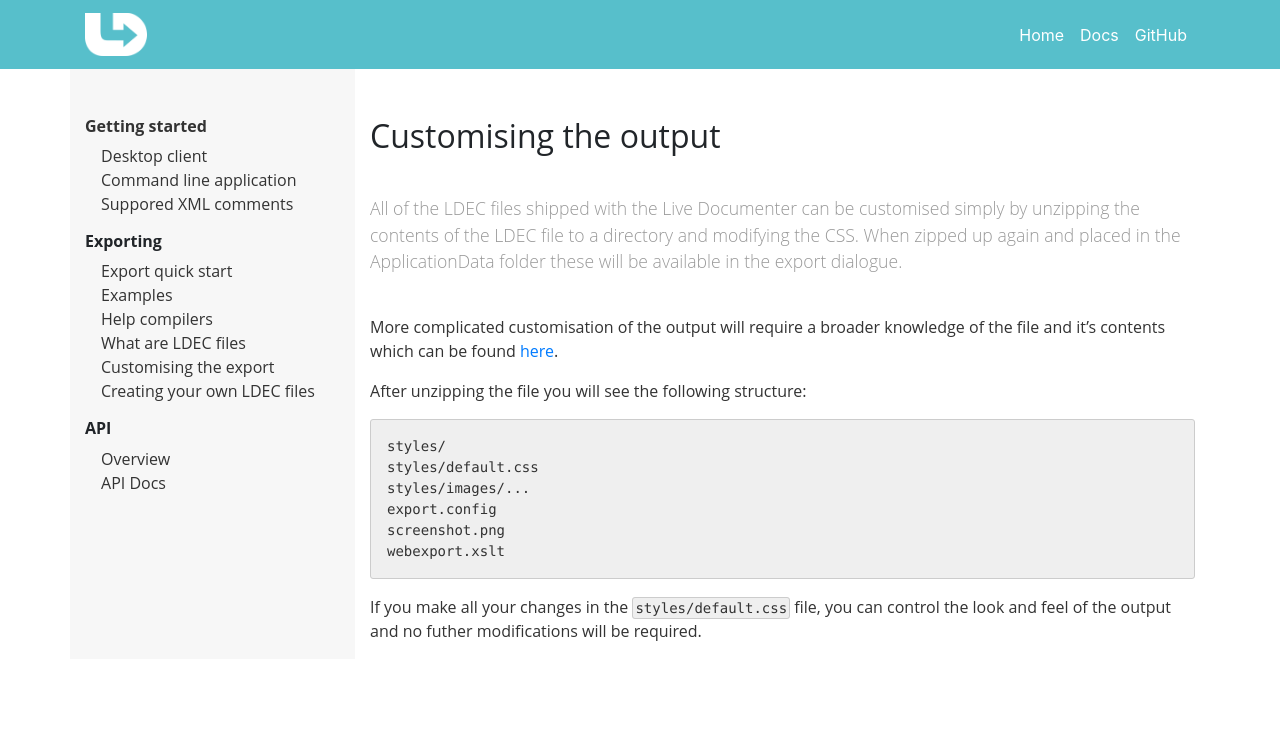
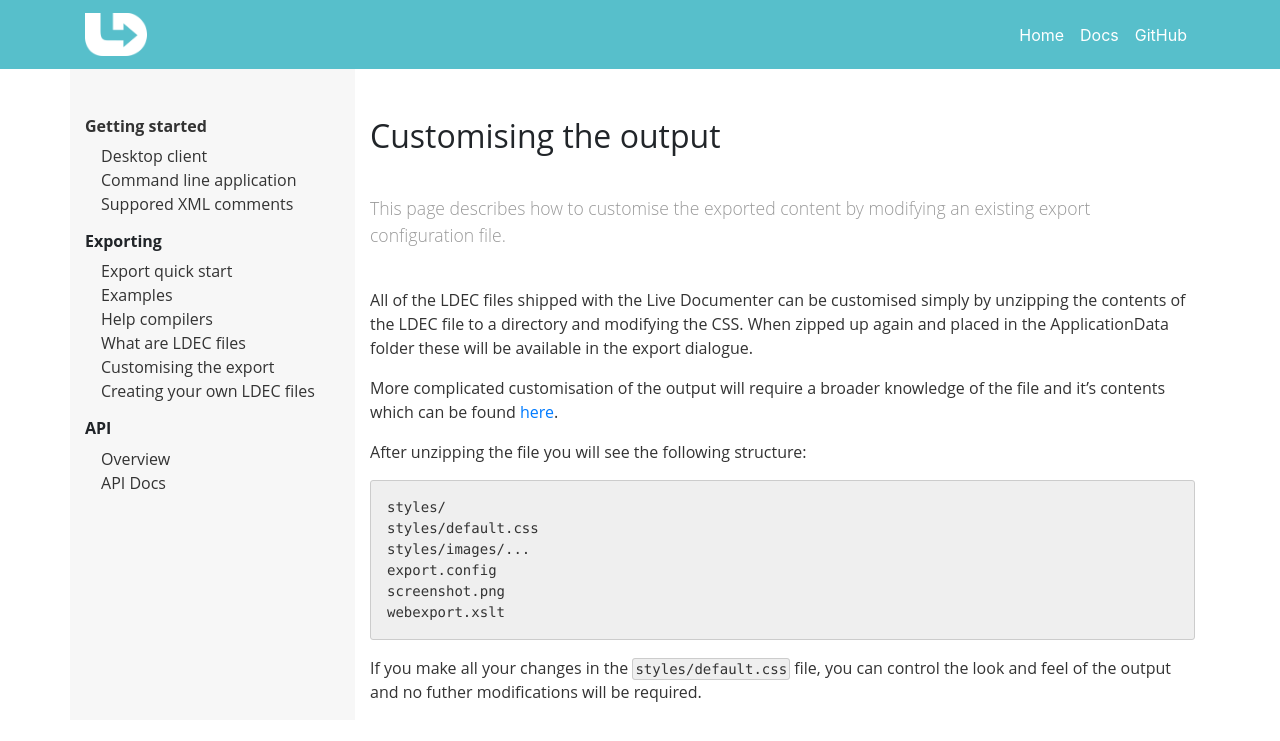
Before and after one commit to barry-jones/livedocumenter-site, a Jekyll site: the page built from src/docs_export-customising.md, in a window 1280 px wide. Shown: the top 741 px of the page. Built offline with Jekyll 4.4.1, drawn with Linux system fonts in a browser that asks for light colours; nearby versions of some CDN libraries.

Commit message:
added page description to the customising document

```diff
--- a/src/docs_export-customising.md
+++ b/src/docs_export-customising.md
@@ -4,6 +4,9 @@ title: Customising the Export
 permalink: "/docs/export/customising/"
 ---
 # Customising the output
+
+This page describes how to customise the exported content by modifying an existing export configuration
+file.
 
 All of the LDEC files shipped with the Live Documenter can be customised simply by unzipping the contents
 of the LDEC file to a directory and modifying the CSS. When zipped up again and placed in the ApplicationData
```
